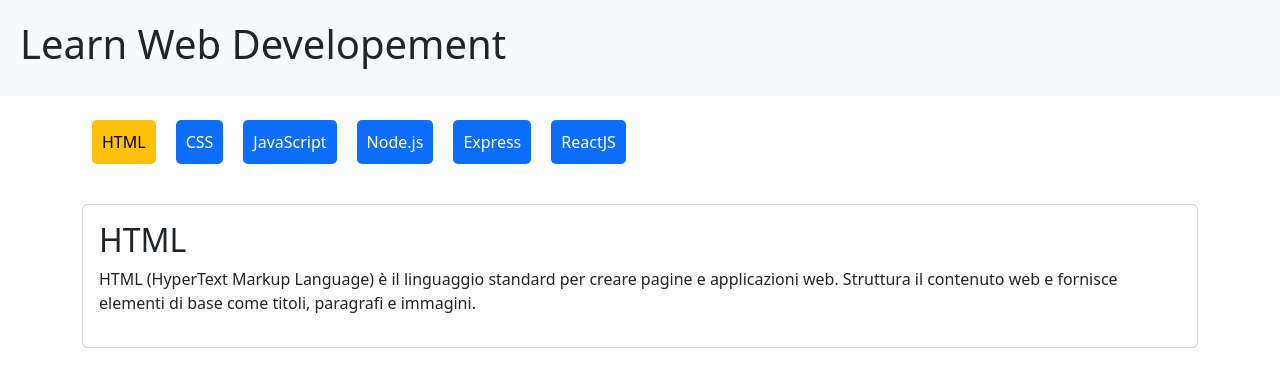
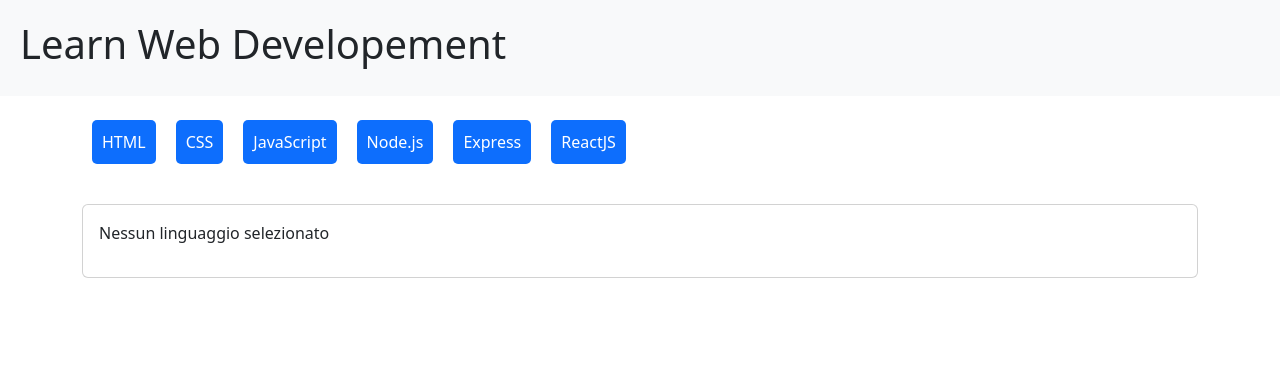
Before and after one commit to eleonoracappellesso/react-use-state, a React (Vite) app: page / in a window 1280 px wide. Shown: the top 386 px of the page. Built offline with nearby package versions, Linux system fonts and the light colour scheme.

Commit message:
added a conditional to card body

```diff
--- a/src/components/LanguageSelector.jsx
+++ b/src/components/LanguageSelector.jsx
@@ -3,13 +3,13 @@
 
 function LanguageSelector() {
     const languagesList = [...languages];
-    const [activeLanguage, setActiveLanguage] = useState(languagesList[0]);
+    const [activeLanguage, setActiveLanguage] = useState(null);
     return (
         <>
             <div>
                 <ul className='d-flex align-items-center flex-wrap'>
                     {languagesList.map((language) => {
-                        return (<li key={language.id} className={`my-4 text-bg-${activeLanguage.id === language.id ? 'warning' : 'primary'}`}
+                        return (<li key={language.id} className={`my-4 text-bg-${activeLanguage?.id === language.id ? 'warning' : 'primary'}`}
                             onClick={() => setActiveLanguage(language)} >
                             {language.title}
                         </li>
@@ -18,8 +18,14 @@
                 </ul>
             </div>
             <div className="card card-body">
-                <h2>{activeLanguage.title}</h2>
-                <p>{activeLanguage.description}</p>
+                {activeLanguage ? (
+                    <>
+                        <h2>{activeLanguage.title}</h2>
+                        <p>{activeLanguage.description}</p>
+                    </>
+                ) : (
+                    <p>Nessun linguaggio selezionato</p>
+                )}
             </div>
         </>
     )
```
